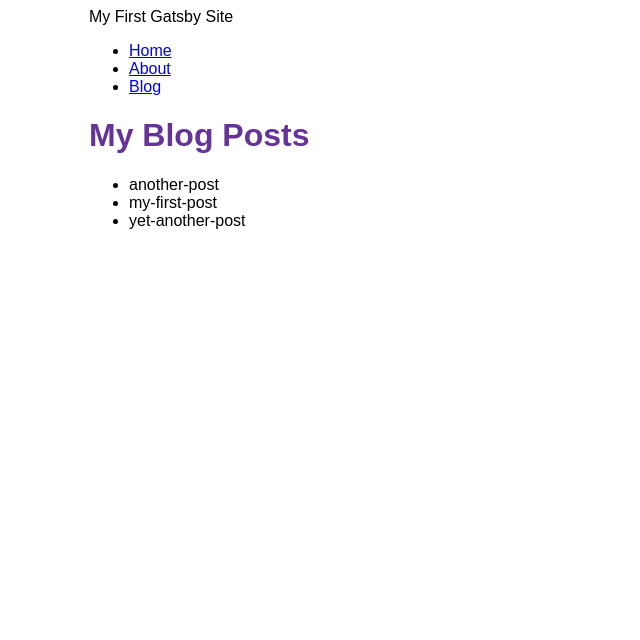
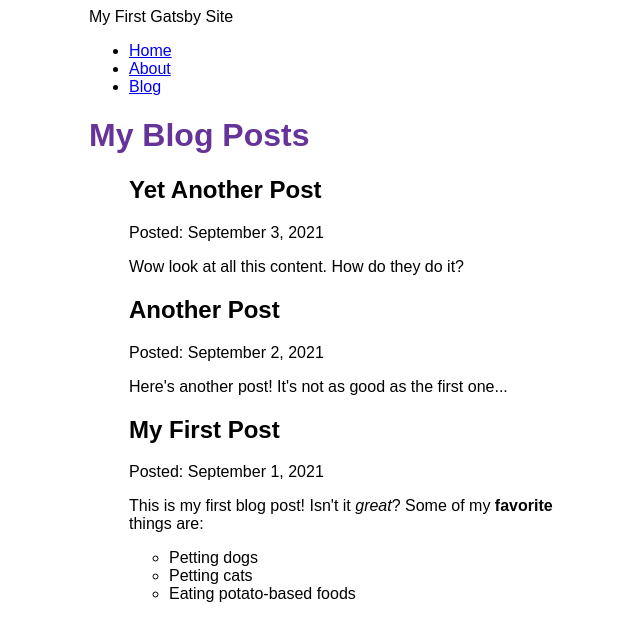
Before and after one commit to jfn4th/gatsby-tutorial, a Gatsby site: page /blog in a window 1280 px wide. Shown: the whole page, without its empty margins (301-941 px from the left). Built offline with nearby package versions, Linux system fonts and the light colour scheme; Gatsby itself is replaced by a stand-in of ours.

Commit message:
Look at this wow

```diff
--- a/blog/another-post.mdx
+++ b/blog/another-post.mdx
@@ -0,0 +1,5 @@
+---
+title: "Another Post"
+date: "2021-09-02"
+---
+Here's another post! It's not as good as the first one...
--- a/blog/my-first-post.mdx
+++ b/blog/my-first-post.mdx
@@ -0,0 +1,9 @@
+---
+title: "My First Post"
+date: "2021-09-01"
+---
+This is my first blog post! Isn't it *great*?
+Some of my **favorite** things are:
+* Petting dogs
+* Petting cats
+* Eating potato-based foods
--- a/blog/yet-another-post.mdx
+++ b/blog/yet-another-post.mdx
@@ -0,0 +1,5 @@
+---
+title: "Yet Another Post"
+date: "2021-09-03"
+---
+Wow look at all this content. How do they do it?
--- a/gatsby-config.js
+++ b/gatsby-config.js
@@ -13,5 +13,6 @@ module.exports = {
         path: `${__dirname}/blog`,
       },
     },
+    'gatsby-plugin-mdx',
   ],
 };
--- a/package.json
+++ b/package.json
@@ -15,8 +15,11 @@
     "clean": "gatsby clean"
   },
   "dependencies": {
+    "@mdx-js/mdx": "^1.6.22",
+    "@mdx-js/react": "^1.6.22",
     "gatsby": "^3.13.0",
     "gatsby-plugin-image": "^1.13.0",
+    "gatsby-plugin-mdx": "^2.13.0",
     "gatsby-plugin-sharp": "^3.13.0",
     "gatsby-source-filesystem": "^3.13.0",
     "react": "^17.0.1",
--- a/src/pages/blog.jsx
+++ b/src/pages/blog.jsx
@@ -1,5 +1,6 @@
 import React from 'react'
 import { graphql } from 'gatsby'
+import { MDXRenderer } from 'gatsby-plugin-mdx'
 import Layout from '../components/layout'
 
 const BlogPage = ({ data }) => {
@@ -7,10 +8,14 @@ const BlogPage = ({ data }) => {
     <Layout pageTitle="My Blog Posts">
       <ul>
         {
-          data.allFile.nodes.map(node => (
-            <li key={node.name}>
-              {node.name}
-            </li>
+          data.allMdx.nodes.map(node => (
+            <article key={node.id}>
+              <h2>{node.frontmatter.title}</h2>
+              <p>Posted: {node.frontmatter.date}</p>
+              <MDXRenderer>
+                {node.body}
+              </MDXRenderer>
+            </article>
           ))
         }
       </ul>
@@ -20,9 +25,14 @@ const BlogPage = ({ data }) => {
 
 export const query = graphql`
   {
-    allFile {
+    allMdx(sort: {order: DESC, fields: frontmatter___date}) {
       nodes {
-        name
+        frontmatter {
+          date(formatString: "MMMM D, YYYY")
+          title
+        }
+        id
+        body
       }
     }
   }
```
Also changed, not shown: 1 other file.
